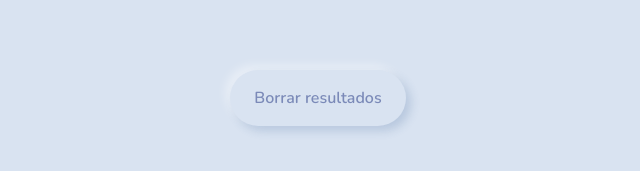
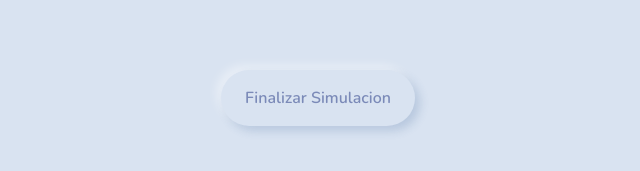
Before and after one commit to AgustinChirino8/Practicas-de-Javascript, a plain HTML site: page index.html in a window 1280 px wide. Shown: the part 1704-1875 px from the top of the page, 322-962 px from the left. Drawn offline with nearby package versions, Linux system fonts and the light colour scheme; some packages are replaced by stand-ins of ours; a script that the page names is missing.

Commit message:
libreria

```diff
--- a/index.html
+++ b/index.html
@@ -71,7 +71,7 @@
       <div id="simulacion3">
       </div>
       <div id="cleanDiv" class="pt-5">
-          <button type="button" id="cleanButtom" class="btn btn-secondary"> Borrar resultados</button>
+          <button type="button" id="cleanButtom" class="btn btn-secondary">Finalizar Simulacion</button>
       </div>
     </article>
     <script src="https://cdn.jsdelivr.net/npm/bootstrap@5.2.0-beta1/dist/js/bootstrap.bundle.min.js" integrity="sha384-pprn3073KE6tl6bjs2QrFaJGz5/SUsLqktiwsUTF55Jfv3qYSDhgCecCxMW52nD2" crossorigin="anonymous"></script>
```
